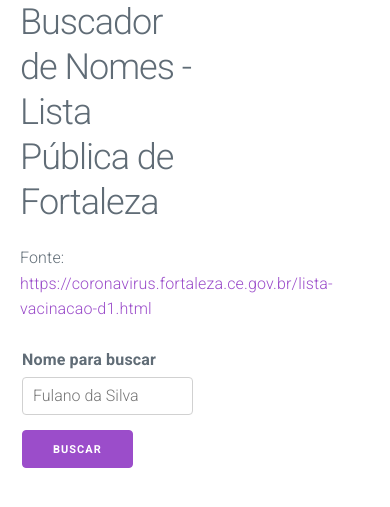
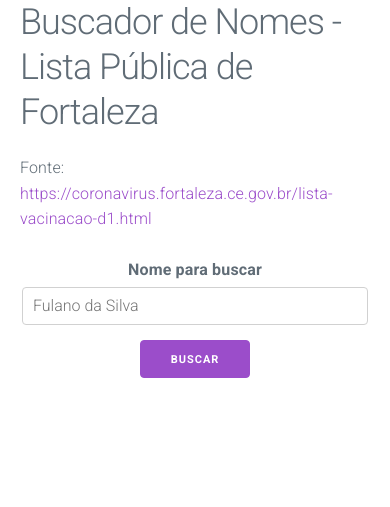
Before and after one commit to bernardopoliv/vacinacao, a Python web app: template src/vacinacao/templates/search.html in a window 390 px wide. Shown: the top 507 px of the page. Run offline with Jinja, Linux system fonts and the light colour scheme; the template is opened without the code that fills it, so the values that code supplies are empty.

Commit message:
Quick fix to use mobile viewport

```diff
--- a/src/vacinacao/templates/search.html
+++ b/src/vacinacao/templates/search.html
@@ -1,4 +1,5 @@
 <html>
+<meta name="viewport" content="width=device-width, initial-scale=1.0">
 <head>
   <!-- Google Fonts -->
   <link rel="stylesheet" href="https://fonts.googleapis.com/css?family=Roboto:300,300italic,700,700italic">
@@ -9,18 +10,21 @@
   <!-- Milligram CSS -->
   <link rel="stylesheet" href="https://cdnjs.cloudflare.com/ajax/libs/milligram/1.4.1/milligram.css">
 </head>
+
 <body>
   <div class="container">
     <div class="row">
-            <div class="column column-50">
+      <div class="column column-100">
         <h2>Buscador de Nomes - Lista Pública de Fortaleza</h2>
-                <p>Fonte: <a target="_blank" href="https://coronavirus.fortaleza.ce.gov.br/lista-vacinacao-d1.html">https://coronavirus.fortaleza.ce.gov.br/lista-vacinacao-d1.html</a></p>
+        <p>Fonte: <a target="_blank"
+            href="https://coronavirus.fortaleza.ce.gov.br/lista-vacinacao-d1.html">https://coronavirus.fortaleza.ce.gov.br/lista-vacinacao-d1.html</a>
+        </p>
       </div>
     </div>
 
     <div class="row">
-          <div class="column column-50">
-            <form action="{{ BASE_URL }}search" method="post">
+      <div class="column column-100">
+        <form style="text-align: center;" action="{{ BASE_URL }}search" method="post">
           <fieldset>
             <label for="name">Nome para buscar</label>
             <input type="text" placeholder="Fulano da Silva" name="name" id="name">
@@ -31,4 +35,5 @@
     </div>
   </div>
 </body>
+
 </html>
--- a/template.yml
+++ b/template.yml
@@ -13,7 +13,7 @@ Resources:
     Type: AWS::Serverless::Function
     Properties:
       PackageType: Image
-      ImageUri: 244978745220.dkr.ecr.us-east-1.amazonaws.com/vacinacao-app:0.7.0
+      ImageUri: 244978745220.dkr.ecr.us-east-1.amazonaws.com/vacinacao-app:0.7.1
       Events:
         GetSearch:
           Type: Api
```
Also changed, not shown: 1 other file. Lines whose indentation alone changed are shown as unchanged.
